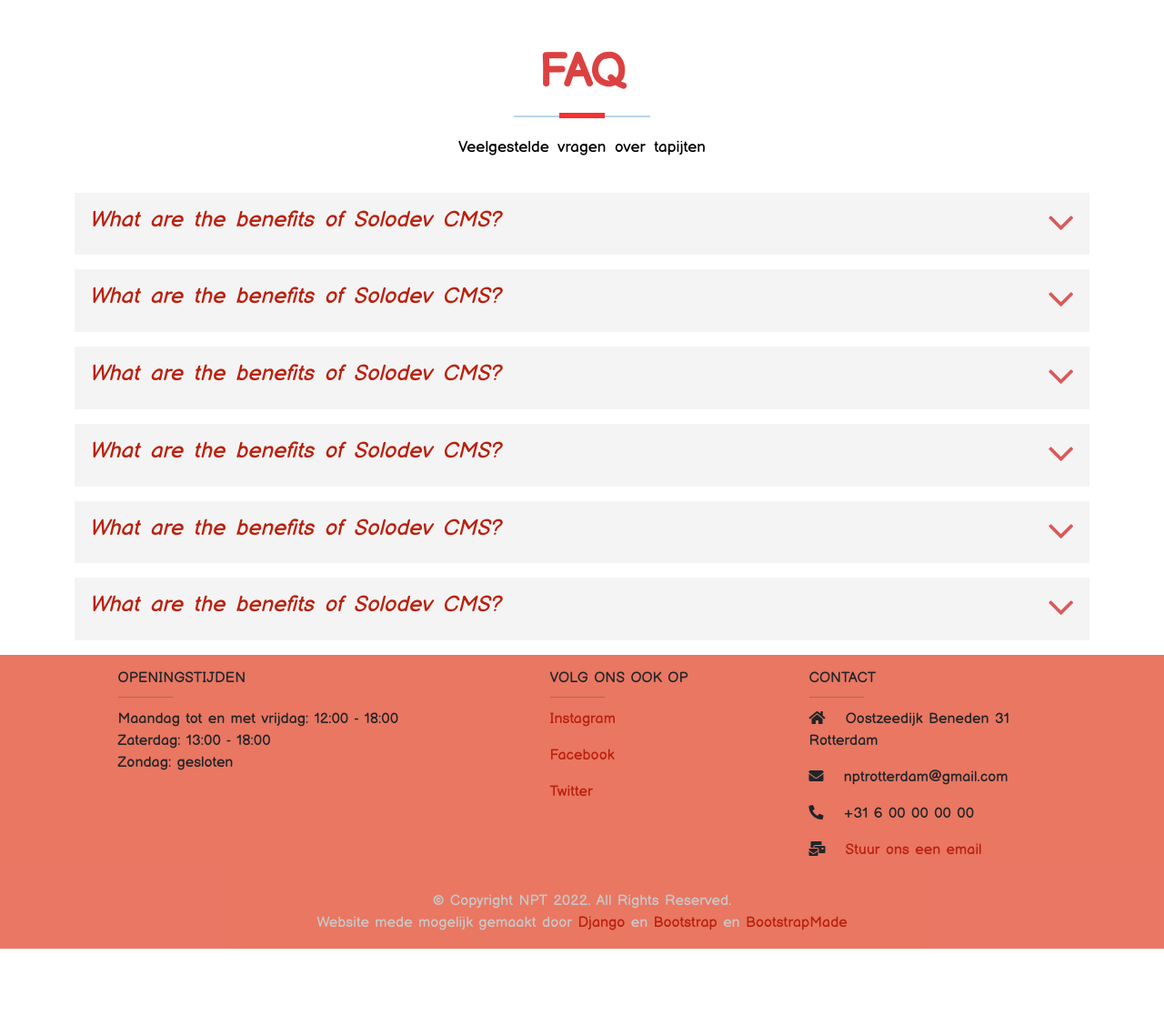
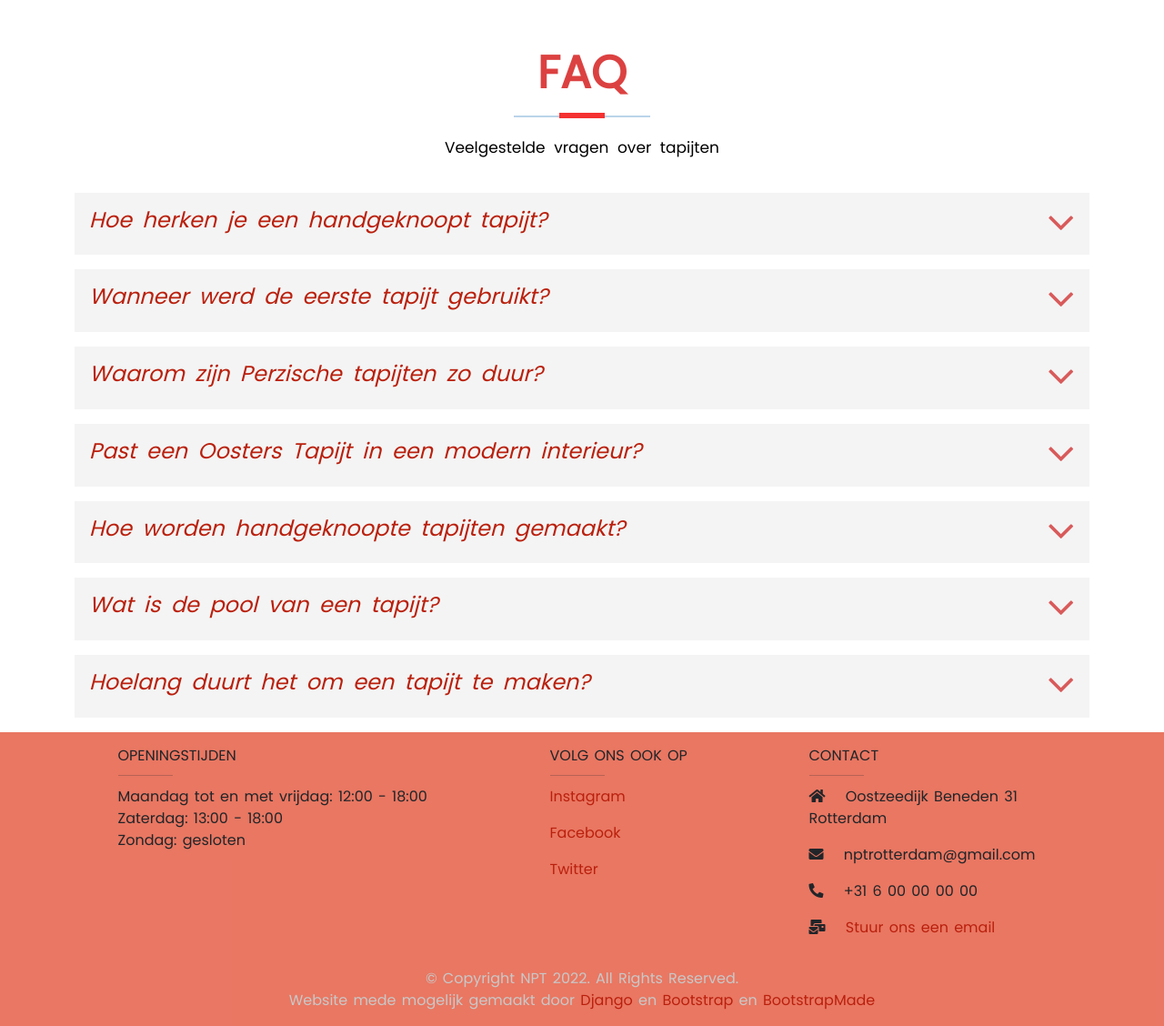
Before and after one commit to creator64/npt-dev, a Django app: page /faq/ in a window 1280 px wide. Shown: the part 71-1199 px from the top of the page at 91% size. Before the commit the page ends 1114 px from the top, so only its background shows below. Run offline with Django 3.2, Linux system fonts and the light colour scheme; some libraries are stand-ins or nearby versions.

Commit message:
changed font and other stuff

```diff
--- /dev/null
+++ b/main/assets/faq.py
@@ -0,0 +1,19 @@
+class Faq:
+    idn = 0
+    def __init__(self, q, a="blabla"*10, qtype="a"):
+        self.q = q
+        self.a = a
+        self.qtype = qtype
+        self.id = self.__class__.idn
+        self.__class__.idn += 1
+
+
+f1 = Faq("Hoe herken je een handgeknoopt tapijt?")
+f2 = Faq("Wanneer werd de eerste tapijt gebruikt?")
+f3 = Faq("Waarom zijn Perzische tapijten zo duur?")
+f4 = Faq("Past een Oosters Tapijt in een modern interieur?")
+f5 = Faq("Hoe worden handgeknoopte tapijten gemaakt?")
+f6 = Faq("Wat is de pool van een tapijt?")
+f7 = Faq("Hoelang duurt het om een tapijt te maken?")
+
+flist = [f1, f2, f3, f4, f5, f6, f7]
--- /dev/null
+++ b/main/assets/feature.py
@@ -0,0 +1,38 @@
+class Feature:
+    def __init__(self, title, description, icon="fab fa-python"):
+        self.icon = icon
+        self.title = title
+        self.description = description
+        self.it = {"icon": self.icon, "title": self.title, "description": self.description}
+
+    def __iter__(self):
+        return iter(self.it)
+
+f1 = Feature('Garantie',
+			'''De tapijten die NPT verkoopt zijn gegarandeerd handgeknoopt en van excellente kwaliteit.
+			   Daarom ontvangt iedere koper een Certificaat van Echtheid en een garantie van 2 jaar bij normaal gebruik.
+			   Reclames binnen twee maanden.''',
+			   icon="fas fa-clock")
+
+
+f2 = Feature('Advies',
+			'''Het bedrijf NPT van de familie Ayar selecteert al sinds 1974 de hoogste kwaliteit Perzische tapijten uit het hele gebied tussen China en Noord Afrika.
+			Zelf met Iraanse wortels, heeft de familie een grote kennis van tapijten voor zowel kleine als grote interieurs.
+			Ayar adviseeert niet alleen over geschikte formaten maar ook over dessins die passen bij uw interieur.
+			Bovendien kunt u een tapijt gratis een maand uitproberen.''',
+			 icon="fas fa-hands-helping")
+
+f3 = Feature('Gratis Thuis Proberen',
+			'''Als u in onze winkel een tapijt ziet dat u mooi vindt, maar u weet niet of het ook in uw interieur goed tot zijn recht komt,
+			   kunt u het op proef in uw huis of kantoor uitproberen.'''
+			   #Wij brengen hiervoor alleen de transportkosten voor het halen en brengen in rekening als u besluit het tapijt niet te kopen.
+			   #Als u het tapijt definitief aankoopt worden de door u betaalde bezorgkosten in mindering gebracht.''',
+			   ,icon="fas fa-home")
+
+f4 = Feature('Een Lange Termijn',
+			'''Bij NPT hoeft u geen zorgen te maken waarmee u over 20 jaar uw huis mee decoreert.
+			Want vanwege de slijtvastheid van onze tapijten gaan ze wel meer dan 100 jaar mee!''',
+			icon="fas fa-euro-sign")
+
+
+featurelist = [f1, f4, f3]
--- a/main/templates/main/faq.html
+++ b/main/templates/main/faq.html
@@ -25,32 +25,25 @@
 
 <section class="accordion-section clearfix mt-3" aria-label="Question Accordions">
   <div class="container">
-      {% for x in "012345" %}
 	<div class="panel-group" id="accordion" role="tablist" aria-multiselectable="true">
 		<div class="panel panel-default">
-		  <div class="panel-heading p-3 mb-3" role="tab" id="heading{{x}}">
+          {% for f in flist %}
+            <div class="panel-heading p-3 mb-3" role="tab" id="heading{{f.id}}">
                 <h3 class="panel-title">
-			  <a class="collapsed" role="button" title="" data-toggle="collapse" data-parent="#accordion" href="#collapse{{x}}" aria-expanded="true" aria-controls="collapse{{x}}">
-				What are the benefits of Solodev CMS?
+                <a class="collapsed" role="button" title="" data-toggle="collapse" data-parent="#accordion" href="#collapse{{f.id}}"
+                 aria-expanded="true" aria-controls="collapse{{f.id}}">
+                    {{f.q}}
                 </a>
                 </h3>
             </div>
-		  <div id="collapse{{x}}" class="panel-collapse collapse" role="tabpanel" aria-labelledby="heading{{x}}">
+            <div id="collapse{{f.id}}" class="panel-collapse collapse" role="tabpanel" aria-labelledby="heading{{f.id}}">
                 <div class="panel-body px-3 mb-4">
-			  <p>With Solodev CMS, you and your visitors will benefit from a finely-tuned technology stack that drives the highest levels of site performance, speed and engagement - and contributes more to your bottom line. Our users fell in love with:</p>
-			  <ul>
-				<li>Light speed deployment on the most secure and stable cloud infrastructure available on the market.</li>
-				<li>Scalability – pay for what you need today and add-on options as you grow.</li>
-				<li>All of the bells and whistles of other enterprise CMS options but without the design limitations - this CMS simply lets you realize your creative visions.</li>
-				<li>Amazing support backed by a team of Solodev pros – here when you need them.</li>
-			  </ul>
+                    {{f.a}}
+                </div>
+		    </div>
+          {% endfor %}
 		</div>
     </div>
   </div>
-        {% endfor %}
-
-
-
-  </div>
 </section>
 {% endblock content %}
--- a/main/templates/main/home.html
+++ b/main/templates/main/home.html
@@ -53,9 +53,9 @@
   <div class="container pluralizex-4 ">
     <div class="row">
       <div class="col-lg-5 ps-lg-0 text-start">
-        <h3 class="title">NPT Handegeknoopte Oosterse Tapijten</h3>
+        <h3 class="title">NPT Nationaal Perzische Tapijten</h3>
         <p class="subtitle">
-          Al sinds 1974 verkoopt ons familiebedrijf de mooiste tapijten waarbij kwaliteit en duurzaamheid voorop staan.
+          Al sinds 1974 verkoopt ons familiebedrijf de mooiste Oosterse tapijten waarbij kwaliteit en duurzaamheid voorop staan.
         </p>
         <p class="body">
           Welkom bij NPT.
@@ -74,7 +74,7 @@
       <div class="col-lg-5 ps-lg-0 text-start">
         <h3 class="title">Uniciteit En Garantie</h3>
         <p class="subtitle">
-          NPT garandeert dat u een exclusief tapijt aanschaft en in veel gevallen een echte collectible,
+          NPT garandeert dat u een exclusief tapijt aanschaft en in veel gevallen een echte collectible
         </p>
         <p class="body">
           De aanschaf van een handgeknoopt tapijt is iets anders dan de aankoop van een fabriekskleedje bij een grote keten.
--- a/main/views.py
+++ b/main/views.py
@@ -2,40 +2,13 @@ from django.shortcuts import render
 from django.http import HttpResponse
 from django.core.mail import send_mail
 from npt.settings import EMAIL_HOST_USER
-from .feature import Feature
-
-# feature objects (home)
-
-f1 = Feature('Garantie',
-			'''De tapijten die NPT verkoopt zijn gegarandeerd handgeknoopt en van excellente kwaliteit.
-			   Daarom ontvangt iedere koper een Certificaat van Echtheid en een garantie van 2 jaar bij normaal gebruik.
-			   Reclames binnen twee maanden.''',
-			   icon="fas fa-clock")
-
-
-f2 = Feature('Advies',
-			'''Het bedrijf NPT van de familie Ayar selecteert al sinds 1974 de hoogste kwaliteit Perzische tapijten uit het hele gebied tussen China en Noord Afrika.
-			Zelf met Iraanse wortels, heeft de familie een grote kennis van tapijten voor zowel kleine als grote interieurs.
-			Ayar adviseeert niet alleen over geschikte formaten maar ook over dessins die passen bij uw interieur.
-			Bovendien kunt u een tapijt gratis een maand uitproberen.''',
-			 icon="fas fa-hands-helping")
-
-f3 = Feature('Gratis Thuis Proberen',
-			'''Als u in onze winkel een tapijt ziet dat u mooi vindt, maar u weet niet of het ook in uw interieur goed tot zijn recht komt,
-			   kunt u het op proef in uw huis of kantoor uitproberen.'''
-			   #Wij brengen hiervoor alleen de transportkosten voor het halen en brengen in rekening als u besluit het tapijt niet te kopen.
-			   #Als u het tapijt definitief aankoopt worden de door u betaalde bezorgkosten in mindering gebracht.''',
-			   ,icon="fas fa-home")
-
-f4 = Feature('Een Lange Termijn',
-			'''Bij NPT hoeft u geen zorgen te maken waarmee u over 20 jaar uw huis mee decoreert.
-			Want vanwege de slijtvastheid van onze tapijten gaan ze wel meer dan 100 jaar mee!''',
-			icon="fas fa-euro-sign")
+from .assets.feature import featurelist
+from .assets.faq import flist
 
 # Create your views here.
 
 def home(response):
-	return render(response, "main/home.html", {"actdict": {"home": "active"}, "features": [f1, f4, f3]})
+	return render(response, "main/home.html", {"actdict": {"home": "active"}, "features": featurelist})
 
 def contact(response):
 	data = response.POST
@@ -66,4 +39,4 @@ def about(response):
 	return render(response, "main/about.html", {"actdict": {"about": "active"}})
 
 def faq(response):
-	return render(response, "main/faq.html", {"actdict": {"faq": "active"}})
+	return render(response, "main/faq.html", {"actdict": {"faq": "active"}, "flist": flist, })
--- a/static/npt/mainfiles/style.css
+++ b/static/npt/mainfiles/style.css
@@ -13,6 +13,7 @@ rgba(59,0,0,.5) (grijsachtig)
 
 @import url('https://fonts.googleapis.com/css2?family=Architects+Daughter&display=swap');
 @import url('https://fonts.googleapis.com/css2?family=Balsamiq+Sans&display=swap');
+@import url('https://fonts.googleapis.com/css2?family=Poppins&display=swap');
 
 :root {
   --red: #BA200D;
@@ -27,7 +28,7 @@ rgba(59,0,0,.5) (grijsachtig)
 # General
 --------------------------------------------------------------*/
 body {
-  font-family: "Balsamiq Sans", sans-serif;
+  font-family: "Poppins", sans-serif;
   color: #2c2a2a;
   word-spacing: 5px;
 }
```
Also changed, not shown: main/feature.py (deleted, +0 -9 lines), texts.txt (+89 -0 lines). Lines whose indentation alone changed are shown as unchanged.
